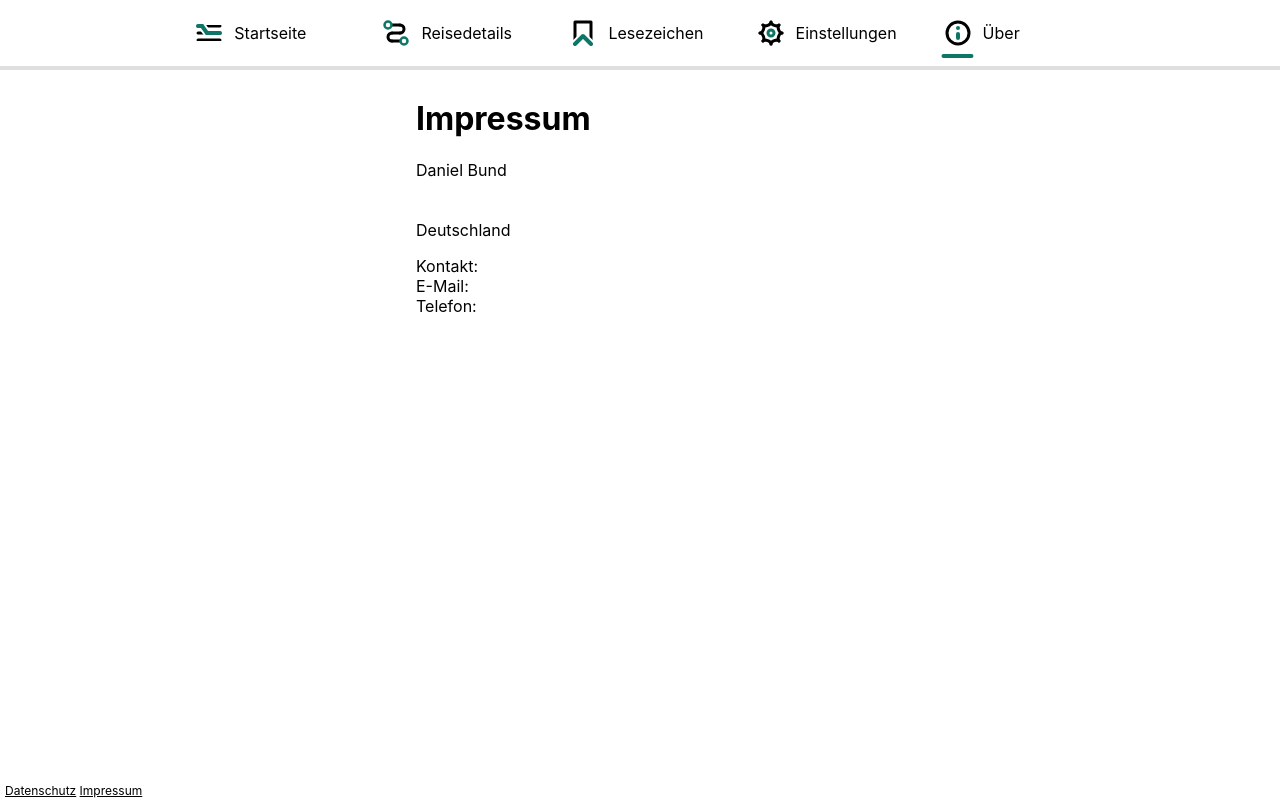
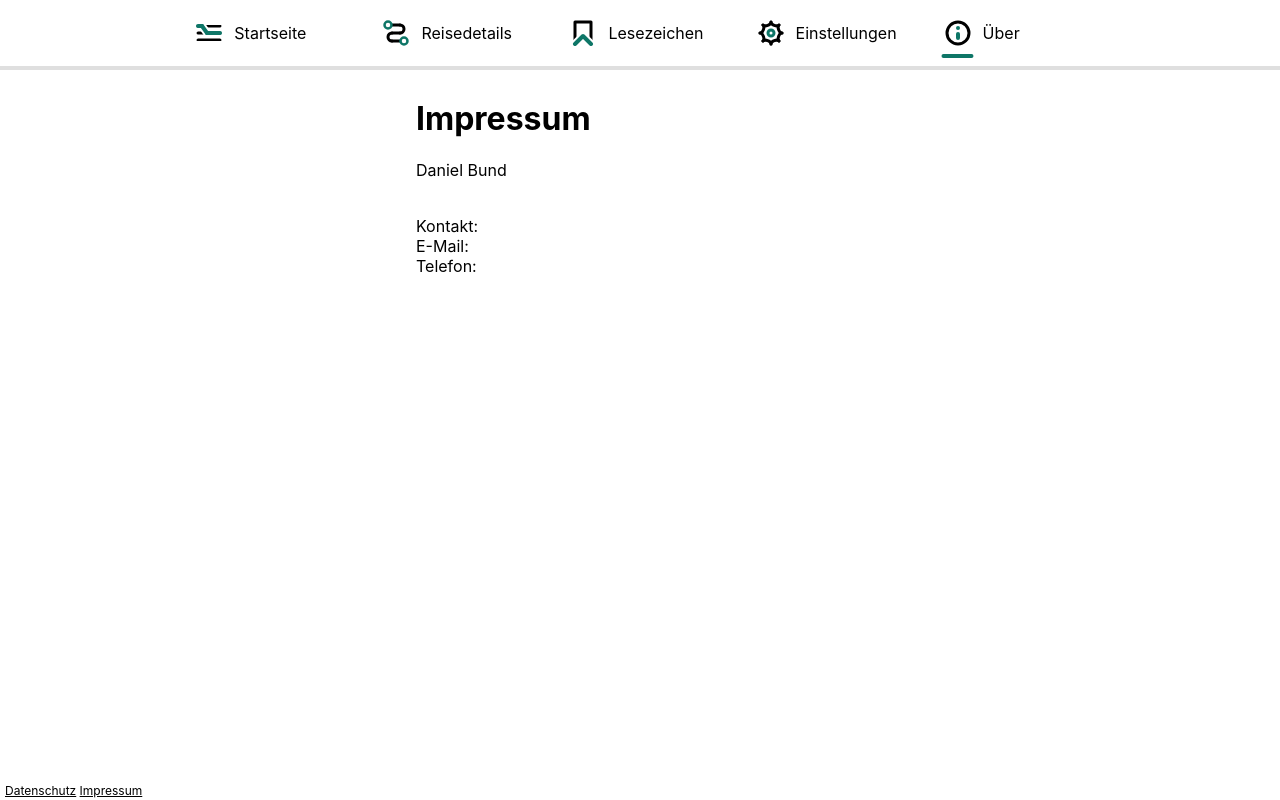
Before and after one commit to dabund24/vahrplan, a SvelteKit app: page /about/imprint in a window 1280 px wide. Built offline with nearby package versions, Linux system fonts and the light colour scheme.

Commit message:
remove country from imprint

```diff
--- a/src/routes/about/imprint/+page.svelte
+++ b/src/routes/about/imprint/+page.svelte
@@ -19,8 +19,7 @@
 	<p>
 		Daniel Bund<br />
 		{PUBLIC_IMPRINT_STREET}<br />
-		{PUBLIC_IMPRINT_TOWN}<br />
-		Deutschland
+		{PUBLIC_IMPRINT_TOWN}
 	</p>
 	<p>
 		Kontakt:<br />
```
